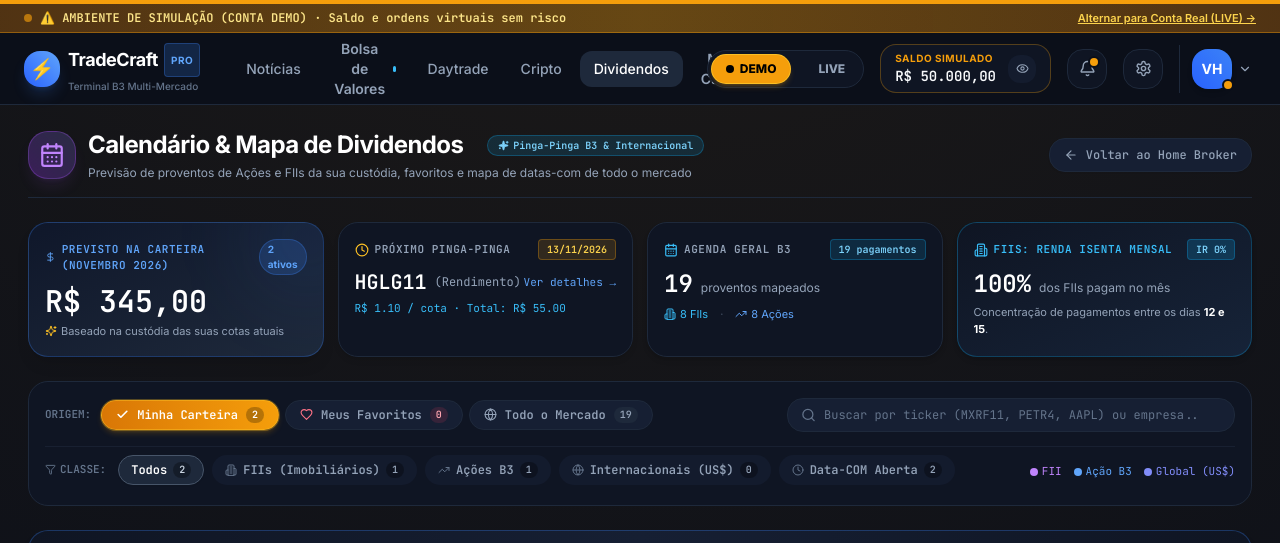
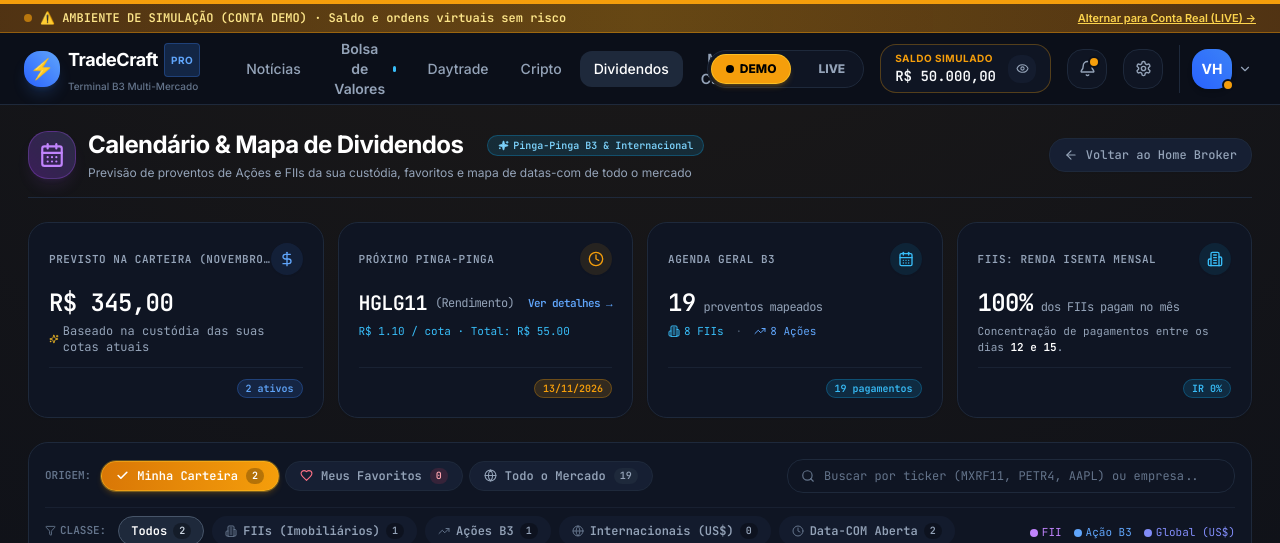
Before and after one commit to dwolfx/trade, a React (Vite) app: page /home in a window 1280 px wide. Both pictures are taken after a click on the button "Dividendos". Shown: the top 543 px of the page. Built offline with nearby package versions, Linux system fonts and the light colour scheme; no server answers.

Commit message:
refactor(design-system): componentize MetricCard, EmptyState and SearchBar across all pages

```diff
--- a/src/components/dividends/DividendsFilterBar.tsx
+++ b/src/components/dividends/DividendsFilterBar.tsx
@@ -1,6 +1,7 @@
 import React from 'react';
-import { Search, X, Building2, TrendingUp, Sparkles, Globe, Clock, Heart, Filter, Check } from 'lucide-react';
+import { Building2, TrendingUp, Sparkles, Globe, Clock, Heart, Filter, Check } from 'lucide-react';
 import { DividendOrigin, DividendCategoryFilter } from '../../types/dividend';
+import { SearchBar } from '../common/SearchBar';
 
 interface DividendsFilterBarProps {
   selectedOrigins: DividendOrigin[];
@@ -136,24 +137,12 @@
         </div>
 
         {/* Search Input Box */}
-        <div className="relative flex-1 max-w-md">
-          <Search size={15} className="absolute left-3.5 top-1/2 -translate-y-1/2 text-[#64748B]" />
-          <input
-            type="text"
-            value={searchQuery}
-            onChange={(e) => onSearchChange(e.target.value)}
-            placeholder="Buscar por ticker (MXRF11, PETR4, AAPL) ou empresa..."
-            className="w-full pl-9 pr-9 py-2 rounded-xl bg-[#161F33] border border-[#1E293B] hover:border-slate-700 focus:border-[#2962FF] text-xs font-mono text-white placeholder-[#64748B] focus:outline-none transition-colors"
-          />
-          {searchQuery && (
-            <button
-              onClick={() => onSearchChange('')}
-              className="absolute right-3 top-1/2 -translate-y-1/2 text-[#64748B] hover:text-white"
-            >
-              <X size={14} />
-            </button>
-          )}
-        </div>
+        <SearchBar
+          value={searchQuery}
+          onChange={onSearchChange}
+          placeholder="Buscar por ticker (MXRF11, PETR4, AAPL) ou empresa..."
+          className="flex-1 max-w-md font-mono"
+        />
       </div>
 
       {/* Row 2: Nível 2 - Sub-filtros por Classe de Ativo */}
--- a/src/components/dividends/DividendsStatsHeader.tsx
+++ b/src/components/dividends/DividendsStatsHeader.tsx
@@ -2,6 +2,7 @@
 import { CalendarDays, DollarSign, Clock, Building2, TrendingUp, Sparkles } from 'lucide-react';
 import { DividendCalendarItem } from '../../types/dividend';
 import { PortfolioPosition } from '../../types/market';
+import { MetricCard } from '../common/MetricCard';
 
 interface DividendsStatsHeaderProps {
   currentMonthName: string;
@@ -38,113 +39,118 @@
 
   return (
     <div className="grid grid-cols-1 sm:grid-cols-2 lg:grid-cols-4 gap-3.5">
-      {/* Card 1: Total Previsto para Minha Carteira */}
-      <div className="p-4 rounded-2xl bg-gradient-to-br from-[#0F172A] to-[#1E293B] border border-blue-500/30 shadow-lg relative overflow-hidden group">
-        <div className="absolute -top-10 -right-10 w-28 h-28 bg-blue-500/10 rounded-full blur-2xl group-hover:bg-blue-500/20 transition-colors" />
-        <div className="flex items-center justify-between mb-2">
-          <span className="text-[11px] font-mono uppercase font-bold tracking-wider text-blue-400 flex items-center gap-1.5">
-            <DollarSign size={14} />
-            Previsto na Carteira ({currentMonthName})
+      {/* Card 1: Previsto na Carteira */}
+      <MetricCard
+        label={`Previsto na Carteira (${currentMonthName})`}
+        icon={DollarSign}
+        iconBg="bg-blue-500/10"
+        iconColor="text-[#60A5FA]"
+        value={`R$ ${totalUserAmount.toLocaleString('pt-BR', { minimumFractionDigits: 2, maximumFractionDigits: 2 })}`}
+        subValue={
+          <span className="flex items-center gap-1 text-[#94A3B8]">
+            <Sparkles size={12} className="text-amber-400" />
+            Baseado na custódia das suas cotas atuais
           </span>
-          <span className="px-2 py-0.5 rounded-full text-[10px] font-bold bg-blue-500/20 text-[#60A5FA] border border-blue-500/30">
-            {userMonthEvents.length} {userMonthEvents.length === 1 ? 'ativo' : 'ativos'}
-          </span>
-        </div>
-        <div className="flex items-baseline gap-2">
-          <span className="text-2xl sm:text-3xl font-mono font-black text-white">
-            R$ {totalUserAmount.toLocaleString('pt-BR', { minimumFractionDigits: 2, maximumFractionDigits: 2 })}
-          </span>
-        </div>
-        <p className="text-[11px] text-[#94A3B8] mt-1 flex items-center gap-1">
-          <Sparkles size={12} className="text-amber-400" />
-          <span>Baseado na custódia das suas cotas atuais</span>
-        </p>
-      </div>
+        }
+        badge={{
+          text: `${userMonthEvents.length} ${userMonthEvents.length === 1 ? 'ativo' : 'ativos'}`,
+          variant: 'blue',
+        }}
+      />
 
-      {/* Card 2: Próximo Pagamento */}
-      <div className="p-4 rounded-2xl bg-[#0F1523] border border-[#1E293B] shadow-md hover:border-slate-700 transition-colors relative overflow-hidden">
-        <div className="flex items-center justify-between mb-2">
-          <span className="text-[11px] font-mono uppercase font-bold tracking-wider text-[#94A3B8] flex items-center gap-1.5">
-            <Clock size={14} className="text-amber-400" />
-            Próximo Pinga-Pinga
-          </span>
-          {nextUserEvent && (
-            <span className="px-2 py-0.5 rounded text-[10px] font-mono font-bold bg-amber-500/15 text-amber-300 border border-amber-500/30">
-              {nextUserEvent.paymentDateDisplay}
-            </span>
-          )}
-        </div>
-        {nextUserEvent ? (
-          <div>
-            <div className="flex items-center justify-between">
+      {/* Card 2: Próximo Pinga-Pinga */}
+      <MetricCard
+        label="Próximo Pinga-Pinga"
+        icon={Clock}
+        iconBg="bg-amber-500/10"
+        iconColor="text-[#F59E0B]"
+        badge={
+          nextUserEvent
+            ? { text: nextUserEvent.paymentDateDisplay, variant: 'amber' }
+            : undefined
+        }
+        value={
+          nextUserEvent ? (
+            <div className="flex items-center justify-between w-full">
               <span className="text-xl font-mono font-bold text-white flex items-center gap-2">
                 {nextUserEvent.symbol}
                 <span className="text-xs font-normal text-[#94A3B8]">({nextUserEvent.type})</span>
               </span>
               <button
+                type="button"
                 onClick={() => onSelectUpcoming(nextUserEvent.symbol)}
                 className="text-[11px] font-mono text-[#60A5FA] hover:underline"
               >
                 Ver detalhes →
               </button>
             </div>
-            <p className="text-[11px] text-sky-400 font-mono mt-1">
+          ) : (
+            <span className="text-sm font-normal text-[#64748B]">Nenhum provento pendente para este mês</span>
+          )
+        }
+        subValue={
+          nextUserEvent ? (
+            <span className="text-[11px] text-[#38BDF8] font-mono">
               R$ {nextUserEvent.valuePerShare.toFixed(2)} / cota · Total: R${' '}
               {((userPortfolioMap.get(nextUserEvent.symbol.toUpperCase())?.quantity || 0) * nextUserEvent.valuePerShare).toFixed(2)}
-            </p>
+            </span>
+          ) : null
+        }
+      />
+
+      {/* Card 3: Agenda Geral B3 */}
+      <MetricCard
+        label="Agenda Geral B3"
+        icon={CalendarDays}
+        iconBg="bg-sky-500/10"
+        iconColor="text-[#38BDF8]"
+        badge={{
+          text: `${monthItems.length} pagamentos`,
+          variant: 'sky',
+        }}
+        value={
+          <div className="flex items-baseline gap-2">
+            <span>{monthItems.length}</span>
+            <span className="text-xs font-normal text-[#94A3B8]">proventos mapeados</span>
           </div>
-        ) : (
-          <p className="text-sm text-[#64748B] mt-2">Nenhum provento pendente para este mês</p>
-        )}
-      </div>
-
-      {/* Card 3: Oportunidades do Mês no Mercado B3 */}
-      <div className="p-4 rounded-2xl bg-[#0F1523] border border-[#1E293B] shadow-md hover:border-slate-700 transition-colors">
-        <div className="flex items-center justify-between mb-2">
-          <span className="text-[11px] font-mono uppercase font-bold tracking-wider text-[#94A3B8] flex items-center gap-1.5">
-            <CalendarDays size={14} className="text-sky-400" />
-            Agenda Geral B3
-          </span>
-          <span className="px-2 py-0.5 rounded text-[10px] font-mono font-bold bg-sky-500/15 text-sky-300 border border-sky-500/30">
-            {monthItems.length} pagamentos
-          </span>
-        </div>
-        <div className="flex items-baseline gap-2">
-          <span className="text-2xl font-mono font-bold text-white">{monthItems.length}</span>
-          <span className="text-xs text-[#94A3B8]">proventos mapeados</span>
-        </div>
-        <div className="flex items-center gap-3 mt-1.5 text-[11px] text-[#94A3B8]">
-          <span className="flex items-center gap-1 text-sky-400">
+        }
+        subValue={
+          <div className="flex items-center gap-3 text-[11px] text-[#94A3B8]">
+            <span className="flex items-center gap-1 text-[#38BDF8]">
               <Building2 size={12} />
               {fiiCount} FIIs
             </span>
             <span className="text-slate-600">·</span>
-          <span className="flex items-center gap-1 text-blue-400">
+            <span className="flex items-center gap-1 text-[#60A5FA]">
               <TrendingUp size={12} />
               {acaoCount} Ações
             </span>
           </div>
+        }
+      />
+
+      {/* Card 4: FIIs: Renda Isenta Mensal */}
+      <MetricCard
+        label="FIIs: Renda Isenta Mensal"
+        icon={Building2}
+        iconBg="bg-sky-500/10"
+        iconColor="text-[#38BDF8]"
+        badge={{
+          text: 'IR 0%',
+          variant: 'sky',
+        }}
+        value={
+          <div className="flex items-baseline gap-2">
+            <span>100%</span>
+            <span className="text-xs font-normal text-[#94A3B8]">dos FIIs pagam no mês</span>
           </div>
-
-      {/* Card 4: Foco em Renda Passiva */}
-      <div className="p-4 rounded-2xl bg-gradient-to-br from-[#0F1523] to-[#162338] border border-sky-500/30 shadow-md">
-        <div className="flex items-center justify-between mb-2">
-          <span className="text-[11px] font-mono uppercase font-bold tracking-wider text-sky-400 flex items-center gap-1.5">
-            <Building2 size={14} />
-            FIIs: Renda Isenta Mensal
+        }
+        subValue={
+          <span className="text-[11px] text-[#94A3B8]">
+            Concentração de pagamentos entre os dias <strong className="text-white">12 e 15</strong>.
           </span>
-          <span className="px-2 py-0.5 rounded text-[10px] font-mono font-bold bg-sky-500/20 text-sky-300 border border-sky-500/30">
-            IR 0%
-          </span>
-        </div>
-        <div className="flex items-baseline gap-2">
-          <span className="text-2xl font-mono font-bold text-white">100%</span>
-          <span className="text-xs text-[#94A3B8]">dos FIIs pagam no mês</span>
-        </div>
-        <p className="text-[11px] text-[#94A3B8] mt-1">
-          Concentração de pagamentos entre os dias <strong className="text-white">12 e 15</strong>.
-        </p>
-      </div>
+        }
+      />
     </div>
   );
 };
--- a/src/components/dividends/DividendsTimelineList.tsx
+++ b/src/components/dividends/DividendsTimelineList.tsx
@@ -2,6 +2,7 @@
 import { DividendCalendarItem } from '../../types/dividend';
 import { PortfolioPosition } from '../../types/market';
 import { Calendar, Zap, Building2, TrendingUp, Sparkles, CheckCircle2, Clock, Globe } from 'lucide-react';
+import { EmptyState } from '../common/EmptyState';
 
 interface DividendsTimelineListProps {
   items: DividendCalendarItem[];
@@ -25,13 +26,11 @@
 
   if (sortedItems.length === 0) {
     return (
-      <div className="w-full py-12 px-4 rounded-2xl bg-[#0F1523] border border-[#1E293B] text-center flex flex-col items-center justify-center gap-3">
-        <Calendar size={36} className="text-[#64748B]" />
-        <h3 className="text-base font-bold text-white">Nenhum provento encontrado</h3>
-        <p className="text-xs text-[#94A3B8] max-w-md">
-          Não encontramos nenhum dividendo ou rendimento para o filtro selecionado neste mês. Tente alternar para "Todo o Mercado" ou limpar a busca.
-        </p>
-      </div>
+      <EmptyState
+        icon={Calendar}
+        title="Nenhum provento encontrado"
+        description='Não encontramos nenhum dividendo ou rendimento para o filtro selecionado neste mês. Tente alternar para "Todo o Mercado" ou limpar a busca.'
+      />
     );
   }
 
```
Also changed, not shown: src/components/news/NewsPage.tsx (+19 -35 lines), src/components/portfolio/PortfolioAssetsList.tsx (+13 -13 lines). Lines whose indentation alone changed are shown as unchanged.
